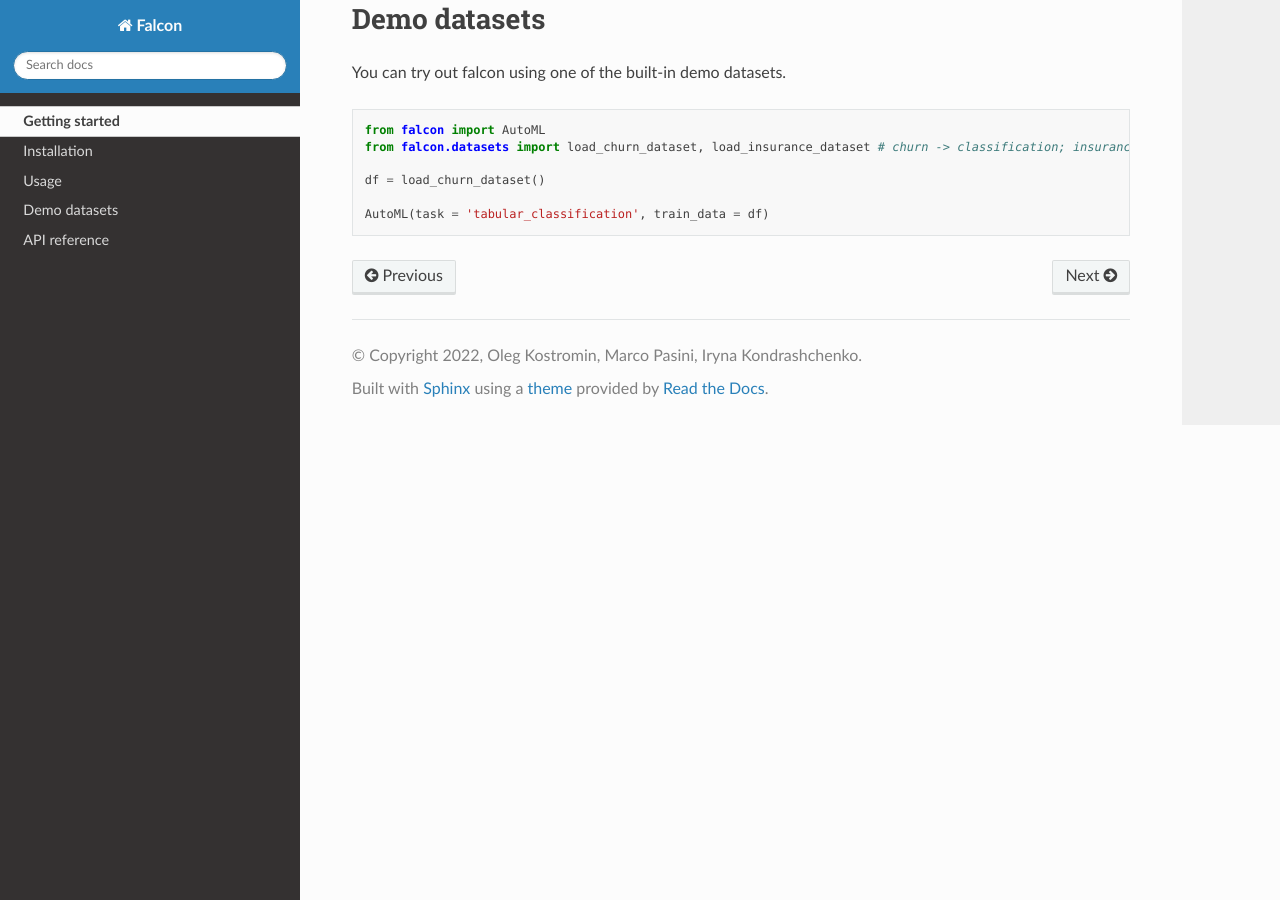
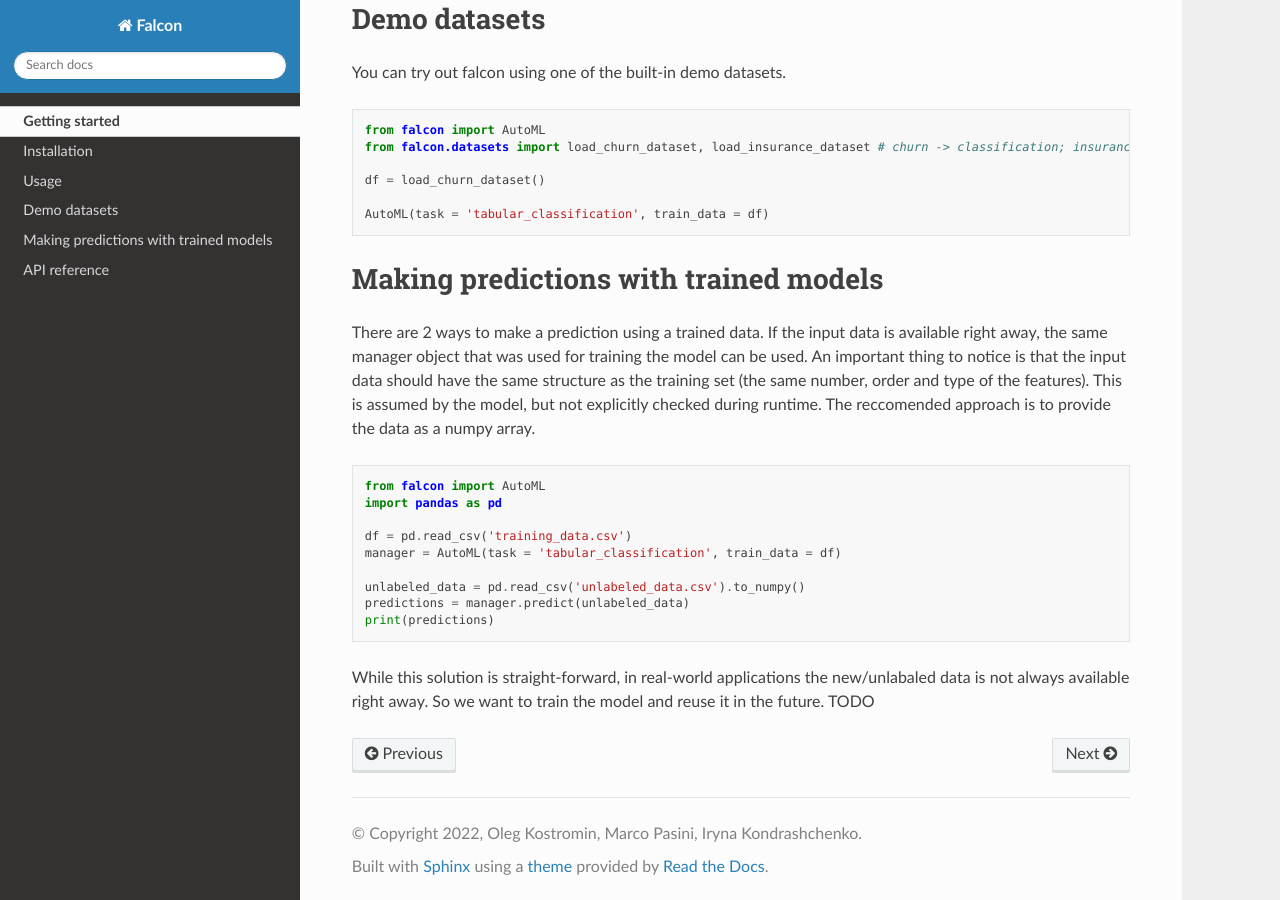
Before and after one commit to BeastByteAI/falcon, a Sphinx documentation site: the page built from docs/source/intro.rst, in a window 1280 px wide and 900 px high, scrolled down 2033 px. Built offline with Sphinx 7.4.7 and the Read the Docs theme 2.0.0, drawn with Linux system fonts in a browser that asks for light colours.

Commit message:
inference docs intro

```diff
--- a/docs/source/intro.rst
+++ b/docs/source/intro.rst
@@ -100,3 +100,25 @@ You can try out falcon using one of the built-in demo datasets.
     df = load_churn_dataset()
 
     AutoML(task = 'tabular_classification', train_data = df)
+
+Making predictions with trained models
+======================
+
+There are 2 ways to make a prediction using a trained data. If the input data is available right away, the same manager object that was used for training the model can be used.
+An important thing to notice is that the input data should have the same structure as the training set (the same number, order and type of the features). This is assumed by the model, but not explicitly checked during runtime.
+The reccomended approach is to provide the data as a numpy array.
+
+..  code-block:: python
+
+    from falcon import AutoML
+    import pandas as pd
+
+    df = pd.read_csv('training_data.csv')
+    manager = AutoML(task = 'tabular_classification', train_data = df)
+
+    unlabeled_data = pd.read_csv('unlabeled_data.csv').to_numpy()
+    predictions = manager.predict(unlabeled_data)
+    print(predictions)
+
+While this solution is straight-forward, in real-world applications the new/unlabaled data is not always available right away. So we want to train the model and reuse it in the future.
+TODO
```
